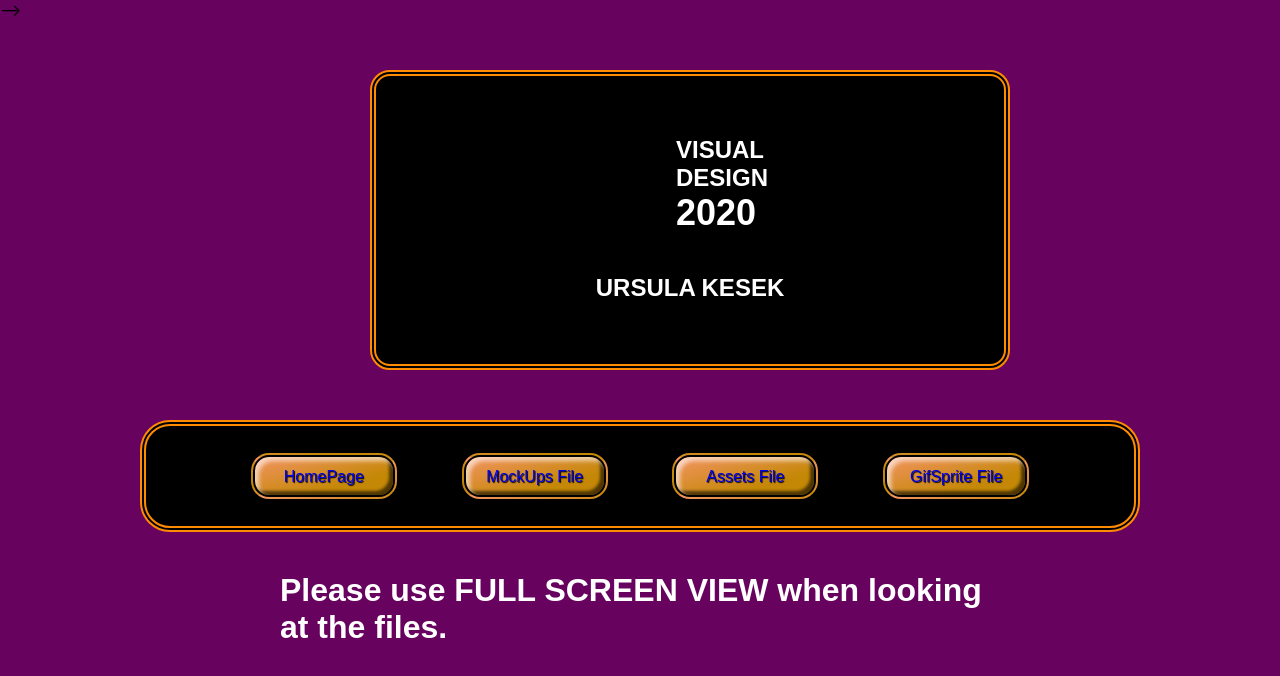
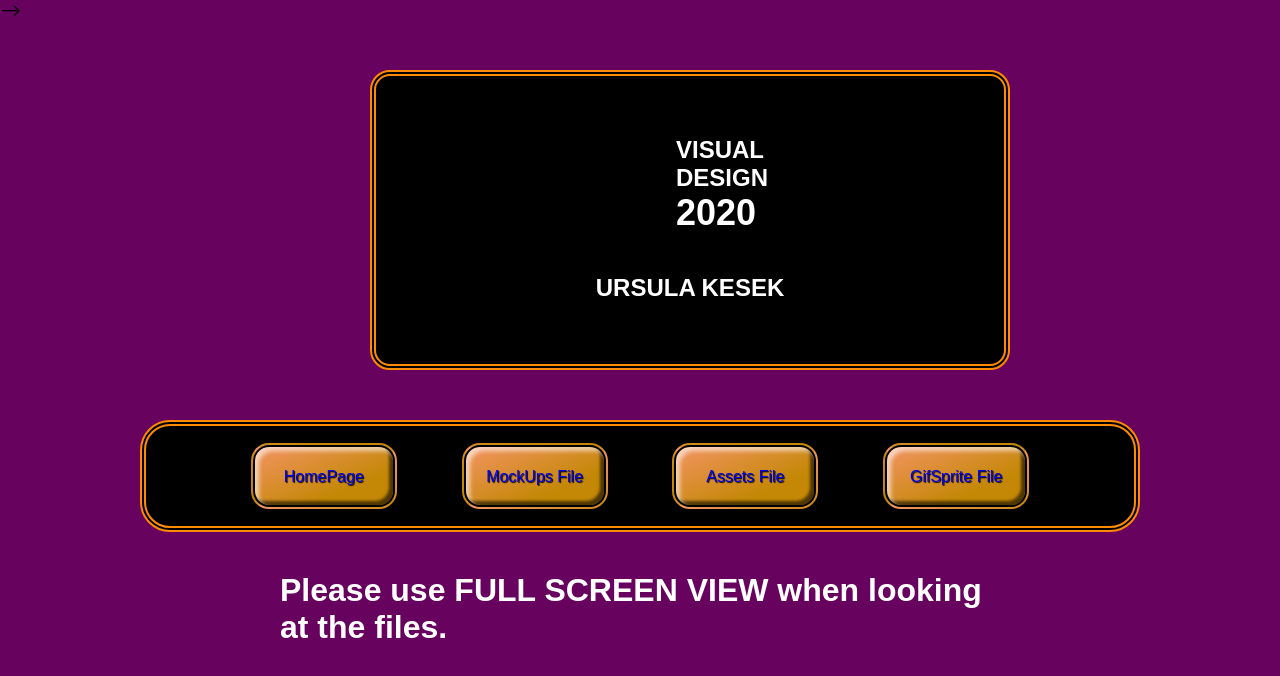
Before and after one commit to UrsulaKesek/uk-visuals, a React (Create React App) app: page / in a window 1280 px wide. Shown: the top 676 px of the page. Built offline with nearby package versions, Linux system fonts and the light colour scheme; a web font is replaced by a local one.

Commit message:
edited navbar css

```diff
--- a/src/components/NavBar/NavBar.css
+++ b/src/components/NavBar/NavBar.css
@@ -33,9 +33,9 @@ nav ul li{
     display:block ;
     margin:0 1vmin;
     width: 150px;
-    height: 50px;
+    height: 70px;
     line-height: 2.5;
-    padding: 0 20px;
+    padding: 10px 20px;
     font-size: 1rem;
     text-align: center;
     color: #fff;
```
